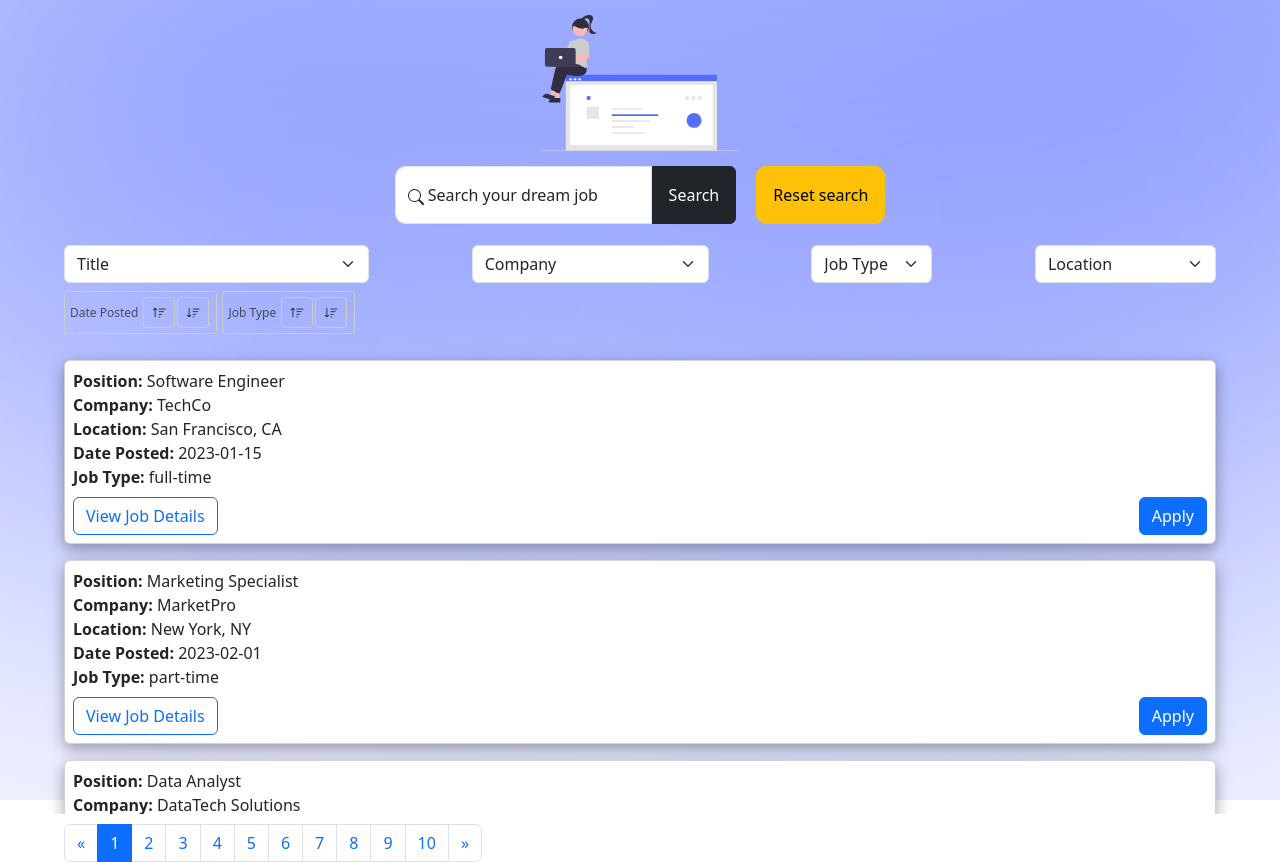
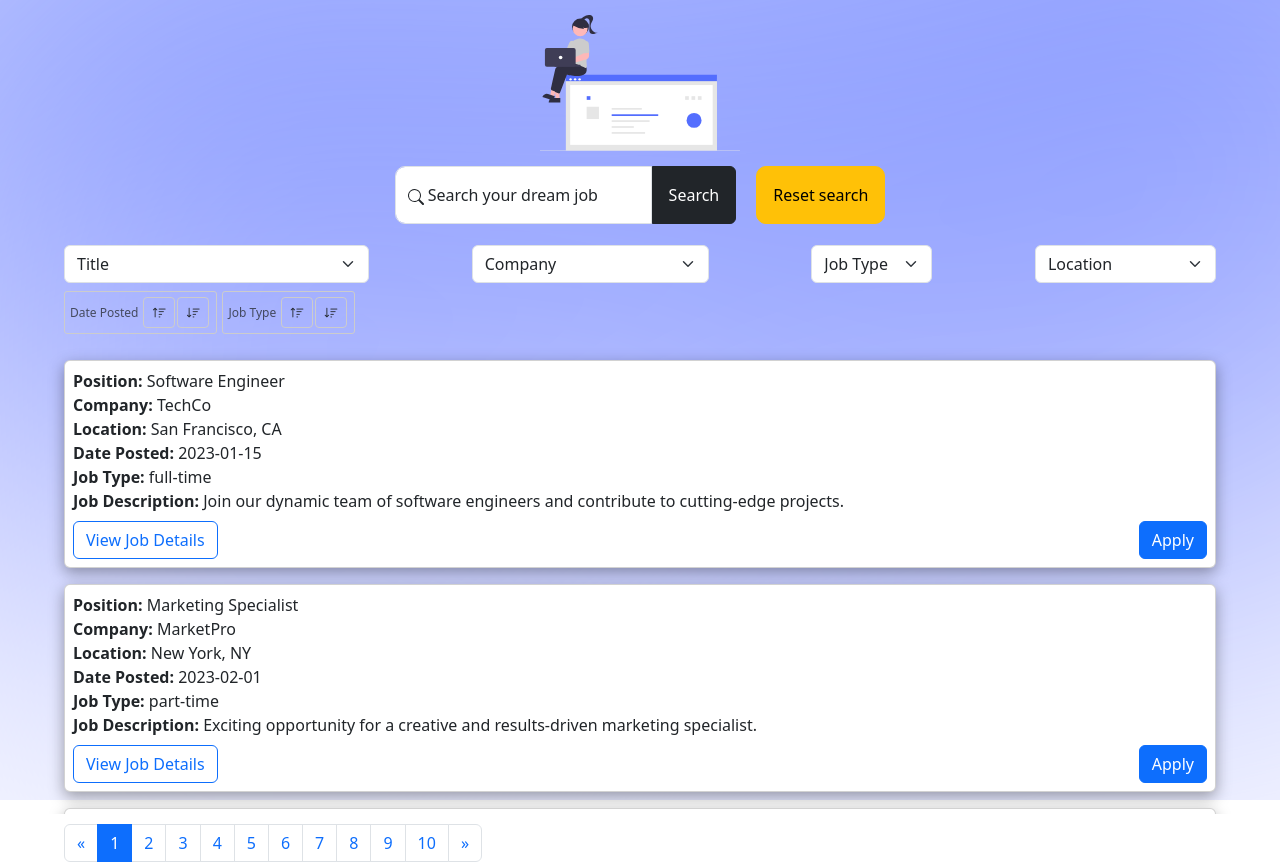
Before and after one commit to pchessah/job-jester, an Angular app: page /job-listing in a window 1280 px wide. Built offline with nearby package versions, Linux system fonts and the light colour scheme.

Commit message:
feat: Added job description to job listing card

```diff
--- a/src/app/components/job-listing-card/job-listing-card.component.html
+++ b/src/app/components/job-listing-card/job-listing-card.component.html
@@ -19,6 +19,10 @@
     <strong>Job Type: </strong> {{job.jobType}}
   </span>
 
+  <span>
+    <strong>Job Description: </strong> {{job.description}}
+  </span>
+
 
   <div class="d-flex justify-content-between">
     <button type="button" class="mt-2 btn btn-outline-primary">View Job Details</button>
```
